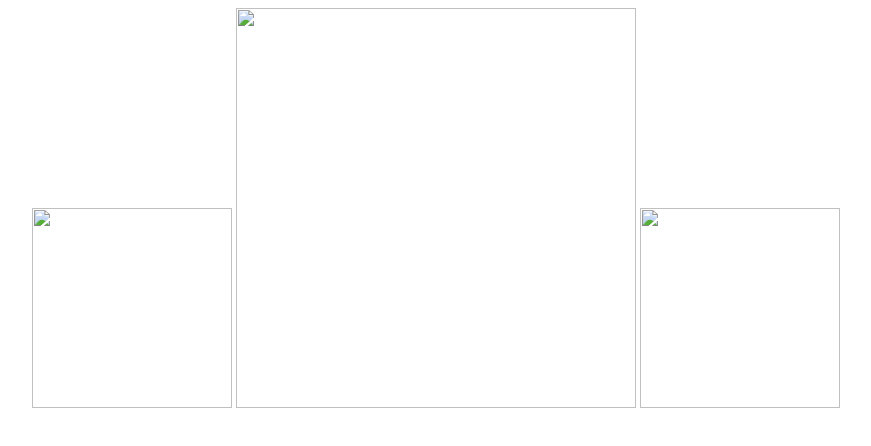
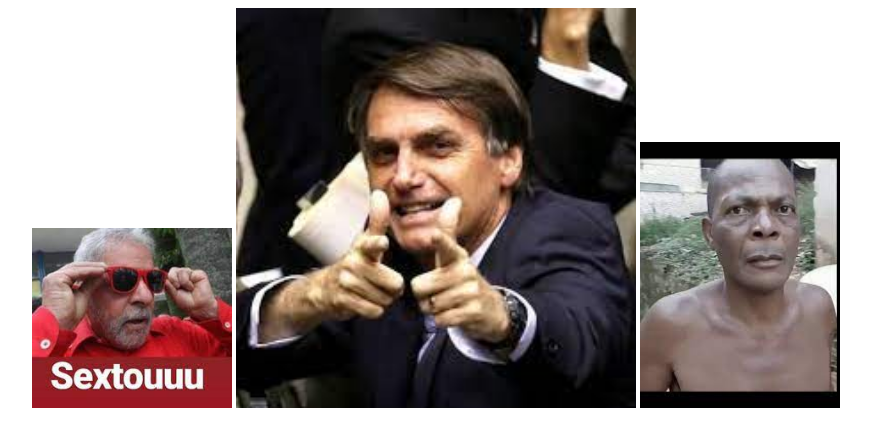
Before and after one commit to joaopradx17/projeto-x, a plain HTML site: page index.html in a window 1280 px wide. Shown: the whole page, without its empty margins (204-1075 px from the left). Drawn offline with Linux system fonts and the light colour scheme.

Commit message:
index.html

```diff
--- a/index.html
+++ b/index.html
@@ -1,9 +1,9 @@
 <html>
   <body>
       <center>
-        <img width="200px" src="lulinha.png"/>
-        <img width="400px" src="bolsomito.png"/>
-        <img width="200px" src="naldocanal.png"/>
+        <img width="200px" src="lulinha.jpg"/>
+        <img width="400px" src="bolsomito.jpg"/>
+        <img width="200px" src="naldocanal.jpg"/>
       </center>
     </body>
 </html>
```
